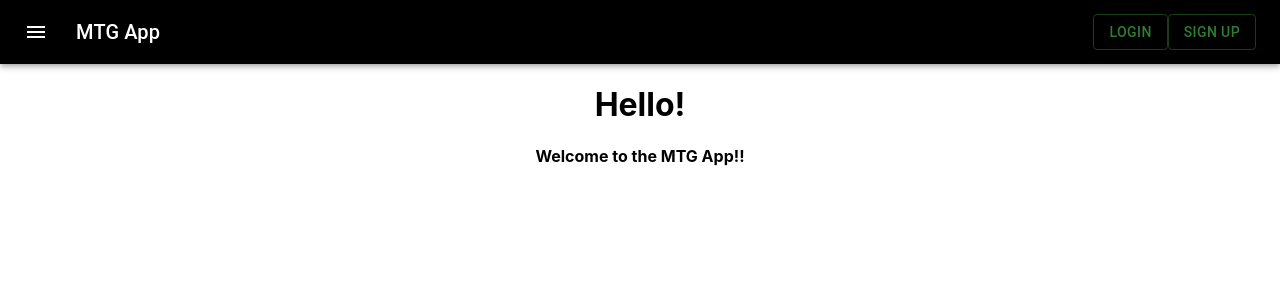
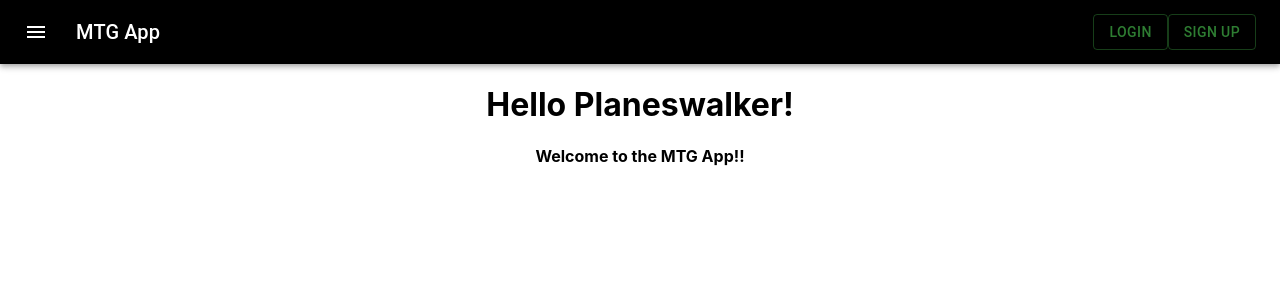
Before and after one commit to storresc15/mtgapp-client, a React (Create React App) app: page / in a window 1280 px wide. Shown: the top 300 px of the page. Built offline with nearby package versions, Linux system fonts and the light colour scheme.

Commit message:
Test Jenkins 1

```diff
--- a/src/components/HomePage.js
+++ b/src/components/HomePage.js
@@ -4,7 +4,7 @@ const HomePage = ({ currentUser }) => {
   if (!currentUser.isAuthenticated) {
     return (
       <div>
-        <h1>Hello!</h1>
+        <h1>Hello Planeswalker!</h1>
         <h4>Welcome to the MTG App!!</h4>
       </div>
     );
```
